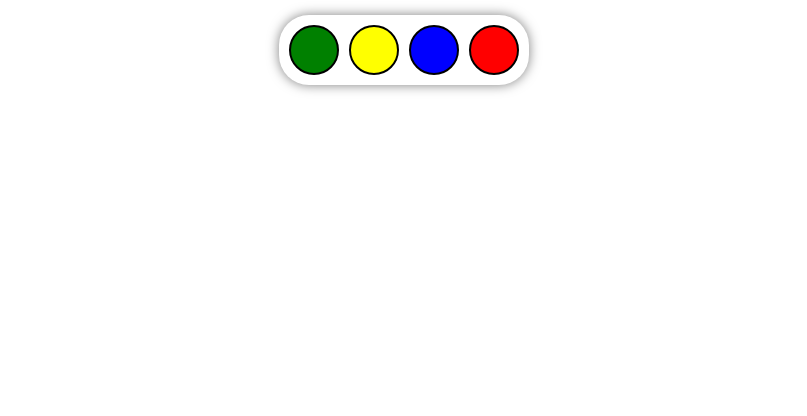
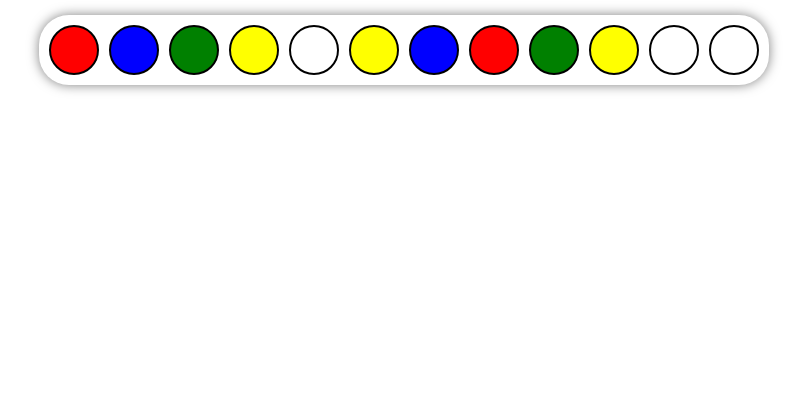
Before and after one commit to tanmoykaranjai/tanmoykaranjai.github.io, a plain HTML site: page colors.html in a window 1280 px wide. Shown: the part 384-800 px from the top of the page, without its empty margins (236-1043 px from the left). Drawn offline with Linux system fonts and the light colour scheme.

Commit message:
Update colors.html

```diff
--- a/colors.html
+++ b/colors.html
@@ -16,10 +16,18 @@
     </div> -->
     <h1>Background Changer</h1>
     <div class="wrapper">
+      <div class="red circle"></div>
+      <div class="blue circle"></div>
       <div class="green circle"></div>
+      <div class="yellow circle"></div>
+      <div class="orange circle"></div>
       <div class="yellow circle"></div>
       <div class="blue circle"></div>
       <div class="red circle"></div>
+      <div class="green circle"></div>
+      <div class="yellow circle"></div>
+      <div class="white circle"></div>
+      <div class="black circle"></div>
     </div>
 
     <script>
@@ -39,6 +47,10 @@
       const blueBtn = document.querySelector(".blue");
       const yellowBtn = document.querySelector(".yellow");
       const redBtn = document.querySelector(".red");
+      const whiteBtn = document.querySelector(".white");
+      const blackBtn = document.querySelector(".black");
+      const orangeBtn = document.querySelector(".orange");
+      const violetBtn = document.querySelector(".violet");
 
       const handleClick = () => {
         body.style.backgroundColor = "green";
```
